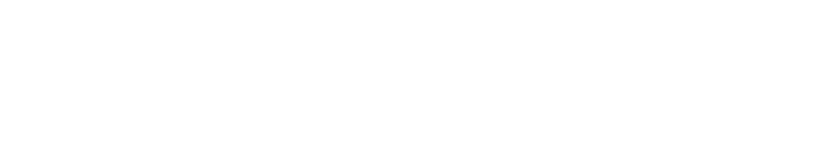
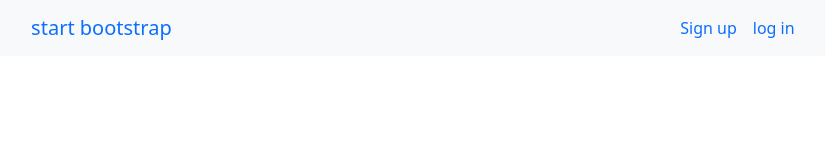
Before and after one commit to Soulixvm/Exo_3_Bootstrap, a website: page index.html in a window 1280 px wide. Shown: the whole page, without its empty margins (188-1013 px from the left). Drawn offline with Linux system fonts and the light colour scheme.

Commit message:
navbar placed

```diff
--- a/index.html
+++ b/index.html
@@ -11,6 +11,26 @@
 
 <body>
     <header>
+        <nav class="navbar navbar-expand-lg bg-light">
+            <div class="container-fluid justify-content-center">
+                <a class="navbar-brand col text-center" href="#">start bootstrap</a>
+                <button class="navbar-toggler" type="button" data-bs-toggle="collapse"
+                    data-bs-target="#navbarSupportedContent" aria-controls="navbarSupportedContent"
+                    aria-expanded="false" aria-label="Toggle navigation">
+                    <span class="navbar-toggler-icon"></span>
+                </button>
+                <div class="collapse navbar-collapse col justify-content-center" id="navbarSupportedContent">
+                    <ul class="navbar-nav">
+                        <li class="nav-item">
+                            <a class="nav-link active" aria-current="page" href="#">Sign up</a>
+                        </li>
+                        <li class="nav-item">
+                            <a class="nav-link" href="#">log in</a>
+                        </li>
+                    </ul>
+                </div>
+            </div>
+        </nav>
 
     </header>
 </body>
```
